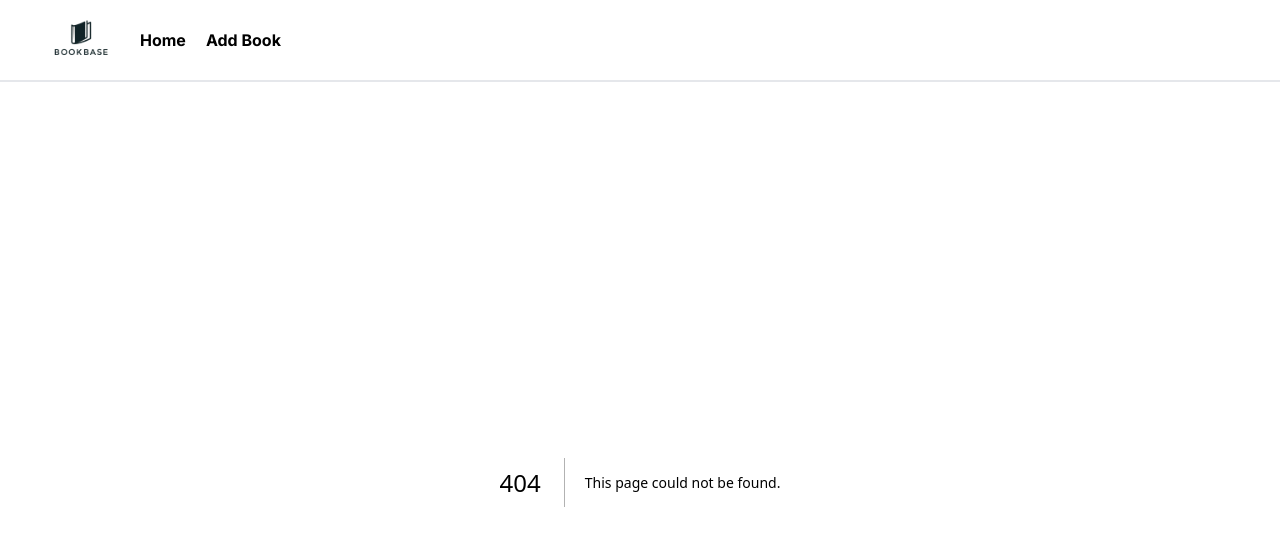
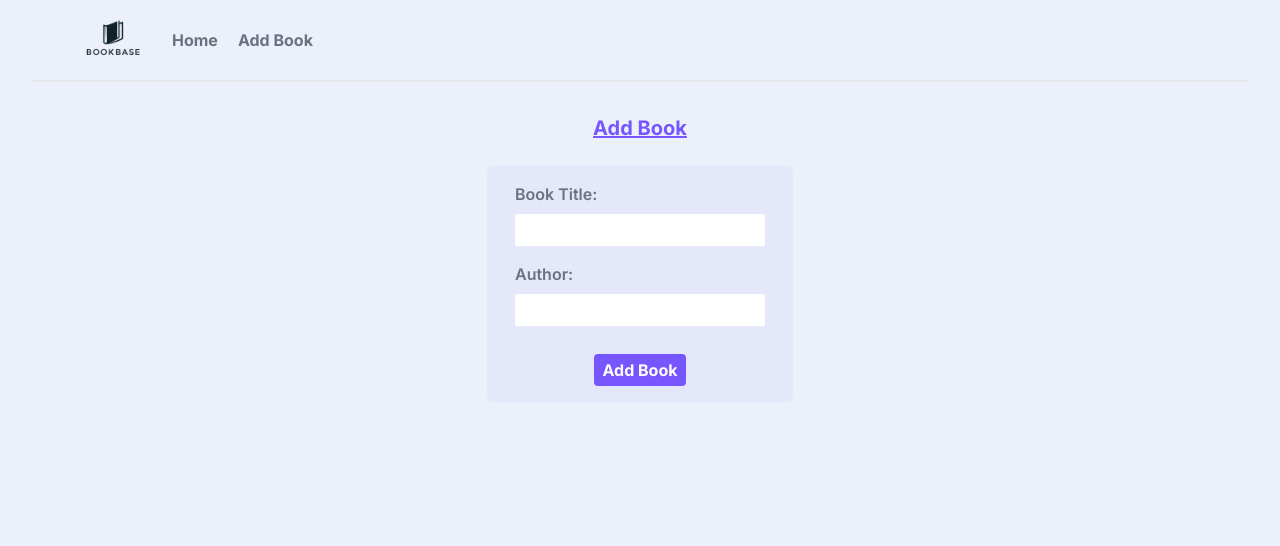
Before and after one commit to navod99/devbase_Assignment, a Next.js app in the folder bookbase/: page /addbook in a window 1280 px wide. Before the commit this address had no page. Shown: the top 546 px of the page. Built offline with nearby package versions, Linux system fonts and the light colour scheme.

Commit message:
feat: create form and integrate with post api

```diff
--- /dev/null
+++ b/bookbase/src/app/addbook/CreateForm.tsx
@@ -0,0 +1,85 @@
+"use client"
+
+import {useRouter} from 'next/navigation';
+import React, {useState } from 'react'
+
+interface ErrorState {
+    title: string;
+    author: string;
+  }
+
+export default function CreateForm() {
+    const router = useRouter();
+
+    const [title, setTitle] = useState<string>("");
+    const [author, setAuthor] = useState<string>("");
+    const [isLoading, setIsLoading] = useState<boolean>(false);
+    const [error, setError] = useState<ErrorState>({ title: '', author: '' });
+
+
+    const handleSubmit = async (e: any) => {
+        e.preventDefault();
+        console.log("first")
+        // Reset errors
+        setError({ title: '', author: '' });
+
+        if(title.trim() === ''){
+            setError((prevError) => ({...prevError, title: 'Title is required' }));
+            return;
+        }
+
+        if(author.trim() === ''){
+            setError((prevError) => ({...prevError, author: 'Author is required' }));
+            return;
+        }
+
+        setIsLoading(true);
+
+        let body = { title, author };
+        const res = await fetch('http://localhost:5001/books', {
+            method: "POST",
+            headers: { "Content-Type": "application/json" },
+            body: JSON.stringify(body)
+        })
+
+        if (res.status === 201) {
+            router.push('/');
+            router.refresh();
+        }
+
+    }
+
+    return (
+        <form onSubmit={handleSubmit} className="block mt-6 py-4 px-7 mx-auto min-w-fit w-1/4
+         bg-primary bg-opacity-5 rounded-md">
+            <label className="block mb-4">
+                <span className='font-semibold'>Book Title:</span>
+                <input
+                    className="block mt-2 mb-1 px-2 py-1 rounded-sm w-full"
+                    type="text"
+                    onChange={(e) => setTitle(e.target.value)}
+                    value={title}
+                />
+                {error.title && <span className=" text-red-500">{error.title}</span>}
+            </label>
+            <label  className="block mb-4">
+                <span className='font-semibold'>Author:</span>
+                <input
+                    className="block mt-2 mb-1 px-2 py-1 rounded-sm w-full"
+                    type="text"
+                    onChange={(e) => setAuthor(e.target.value)}
+                    value={author}
+                />
+                {error.author && <span className="mb-2 text-red-500">{error.author}</span>}
+            </label>
+            <button
+                className="block mx-auto mt-7 py-1 px-2  bg-primary hover:bg-blue-700 text-white font-bold rounded"
+                disabled={isLoading}
+                type='submit'
+            >
+                {isLoading && <span>Adding...</span>}
+                {!isLoading && <span>Add Book</span>}
+            </button>
+        </form>
+    )
+}
--- /dev/null
+++ b/bookbase/src/app/addbook/page.tsx
@@ -0,0 +1,11 @@
+import React from 'react'
+import CreateForm from './CreateForm'
+
+export default function page() {
+    return (
+        <main className="my-8 px-10 sm:px-12">
+            <h2 className="font-bold text-primary text-center text-xl underline">Add Book</h2>
+            <CreateForm/>
+        </main>
+    )
+}
```
